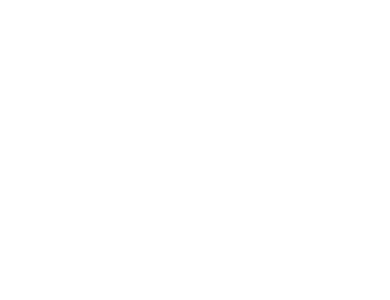
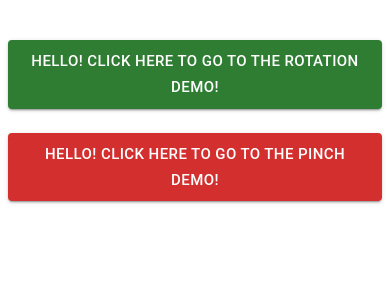
Before and after one commit to leamur88/CSCI5117InteractJsMobile, a Next.js app: page / in a window 390 px wide. Shown: the top 300 px of the page. Built offline with nearby package versions, Linux system fonts and the light colour scheme.

Commit message:
added buttons for mobile

```diff
--- a/src/pages/index.js
+++ b/src/pages/index.js
@@ -14,6 +14,11 @@
 			</Link>
 
 	</Box>
+	<Box sx={{ flexGrow: 1, display: { xs: 'flex', md: 'none' }, textAlign: "center", justifyContent: "center", mt: 4, flexDirection: "column" }}>
+
+			<Link href={"/arrow"}><Button sx={{my: 1}} color="success" variant="contained" size="large">Hello! Click here to go to the rotation demo!</Button></Link>
+			<Link href={"/pinch"}><Button color="error" sx={{my: 2}} variant="contained" size="large">Hello! Click here to go to the pinch demo!</Button></Link>
+	</Box>
 
 	</>)
 }
```
